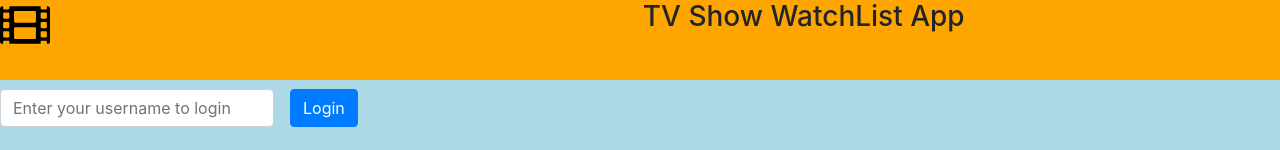
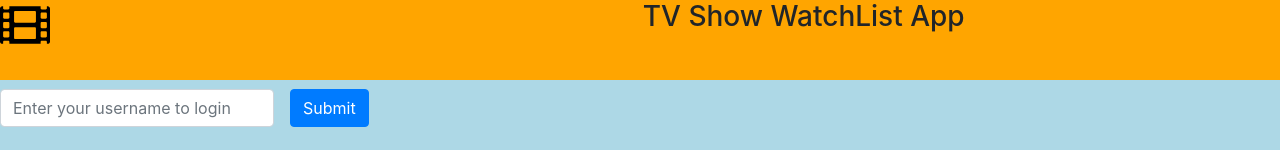
Before and after one commit to AminesCodes/Comprehensive-Technical-Assessment, a React (Create React App) app in the folder frontend/: page / in a window 1280 px wide. Shown: the top 150 px of the page. Built offline with nearby package versions, Linux system fonts and the light colour scheme.

Commit message:
Frontend - Modified LoginForm component to be used as form for comments as well

```diff
--- a/frontend/src/App.js
+++ b/frontend/src/App.js
@@ -21,7 +21,7 @@ class App extends React.Component {
     networkErr: null,
   }
 
-  handleLogUser = async (event) => {
+  handleFormSubmit = async (event) => {
     event.preventDefault()
 
     if (this.state.username) {
@@ -57,8 +57,8 @@ class App extends React.Component {
 
   render() {
     let pageContent = <Home
-        handleLogUser={this.handleLogUser}
-        username={this.state.username}
+        handleFormSubmit={this.handleFormSubmit}
+        inputValue={this.state.username}
         handleInput={this.handleInput}
       />
 
--- /dev/null
+++ b/frontend/src/components/CommentCard.jsx
@@ -0,0 +1,28 @@
+import React from 'react'
+import { Link } from 'react-router-dom'
+
+export default function CommentCard (props) {
+    const avatarStyle = {
+        margin: '5px',
+        display: 'block',
+        width: '100px',
+        height: '100px',
+        objectFit: 'scale-down',
+        borderRadius: '50%',
+        border: 'solid black 1px',
+    }
+
+    return(
+        <div className='card m-3 text-center'>
+            <div className='card-img-top d-flex align-items-center bg-light'>
+                <Link to={`/users/${props.userId}`} >
+                    <img className='img-fluid' src={props.avatarUrl} alt={`${props.username}'s avatar`} style={avatarStyle}/>
+                    <span>{props.username}</span>
+                </Link>
+                <div className='col p-2 m-0'>
+                    <span className=''>{props.comment}</span>
+                </div>
+            </div>
+        </div>
+    )
+}
--- a/frontend/src/components/Home.jsx
+++ b/frontend/src/components/Home.jsx
@@ -14,7 +14,7 @@ export default function Home (props) {
     let form = null
     if (!loggedUserId) {
         form = <LoginForm
-        handleLogUser={props.handleLogUser}
+        handleFormSubmit={props.handleFormSubmit}
         username={props.username}
         handleInput={props.handleInput}
       />
--- a/frontend/src/components/LoginForm.jsx
+++ b/frontend/src/components/LoginForm.jsx
@@ -2,7 +2,7 @@ import React from 'react'
 
 export default function LoginForm (props) {
     return(
-        <form className='form-inline' onSubmit={props.handleLogUser}>
+        <form className='form-inline' onSubmit={props.handleFormSubmit}>
             <label className='mr-sm-2' htmlFor='username'>
                 <input
                     className='form-control mb-2 mr-sm-2'
@@ -10,11 +10,11 @@ export default function LoginForm (props) {
                     name='username'
                     id='username'
                     placeholder='Enter your username to login'
-                    value={props.username}
+                    value={props.inputValue}
                     onChange={props.handleInput}
                 />
             </label>
-            <button className='btn btn-primary mb-2'>Login</button>
+            <button className='btn btn-primary mb-2'>Submit</button>
         </form>
     )
 }
--- a/frontend/src/components/UserShow.jsx
+++ b/frontend/src/components/UserShow.jsx
@@ -2,7 +2,8 @@ import React from 'react'
 import axios from 'axios'
 
 import Feedback from './Feedback'
-import Shows from './Shows'
+import CommentCard from './CommentCard'
+import CommentForm from './LoginForm'
 
 export default class UserShow extends React.PureComponent{
     state = {
@@ -10,6 +11,7 @@ export default class UserShow extends React.PureComponent{
         showImage: '',
         targetUsername: '',
         showComments: [],
+        comment: '',
         networkErr: null
     }
 
@@ -27,8 +29,6 @@ export default class UserShow extends React.PureComponent{
                 targetUsername: show.data.payload.username,
                 showComments: comments.data.payload,
             })
-            console.log(show.data.payload)
-            console.log(comments.data.payload)
         } catch (err) {
             this.setState({ networkErr: err })
         }
@@ -38,6 +38,30 @@ export default class UserShow extends React.PureComponent{
         const showId = (this.props.match.url).split('/')[2]
         const userId = (this.props.match.url).split('/')[3]
         this.getShowInfo(showId, userId)
+    }
+
+    handleFormSubmit = async (event) => {
+        event.preventDefault()
+        console.log('submit comment')
+
+        if (this.state.comment) {
+            const requestBody = {
+                comment_body: this.state.comment,
+                user_id: localStorage.getItem('#TV#$how@Watch&List#_UID'),
+                show_id: (this.props.match.url).split('/')[2]
+            }
+
+            try {
+                const { data } = await axios.post('/api/comments', requestBody)
+                console.log(data)
+            } catch (err) {
+                this.setState({ networkErr: err })
+            }
+        }
+    }
+
+    handleInput = event => {
+        this.setState({ comment: event.target.value})
     }
 
     hideFeedbackDiv = () => {
@@ -51,7 +75,20 @@ export default class UserShow extends React.PureComponent{
 
         return(
             <div className='w-75 mx-auto mt-5'>
-                user show
+                <CommentForm
+                    handleFormSubmit={this.handleFormSubmit}
+                    handleInput={this.handleInput}
+                    inputValue={this.state.comment}
+                />
+                {this.state.showComments.map(comment =>
+                    <CommentCard
+                        key={comment.targetUsername+comment.title+comment.comment_body}
+                        userId={comment.userId}
+                        username={comment.username}
+                        avatarUrl={comment.avatar_url}
+                        comment={comment.comment_body}
+                    />
+                )}
             </div>
         )
     }
```
